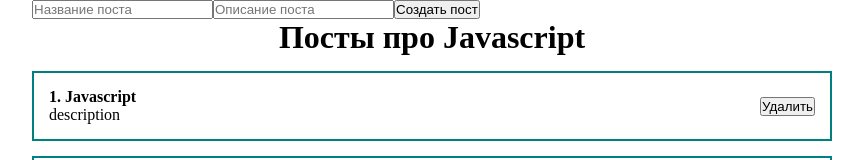
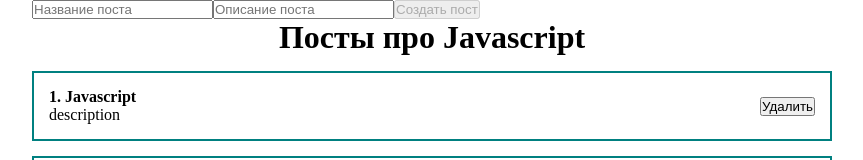
Before and after one commit to amirganizhev/React-documentation, a React (Create React App) app: page / in a window 1280 px wide. Shown: the top 160 px of the page, without its empty margins (208-1071 px from the left). Built offline with nearby package versions, Linux system fonts and the light colour scheme.

Commit message:
деструктуризация Props

```diff
--- a/src/App.js
+++ b/src/App.js
@@ -16,7 +16,7 @@
       <form>
         <input type="text" placeholder="Название поста"/>
         <input type="text" placeholder="Описание поста"/>
-        <MyButton>Создать пост</MyButton>
+        <MyButton disabled>Создать пост</MyButton>
       </form>
       <PostList posts={posts} title='Посты про Javascript'/>
     </div>
--- a/src/components/UI/button/MyButton.jsx
+++ b/src/components/UI/button/MyButton.jsx
@@ -1,11 +1,11 @@
 import React from 'react';
 import classes from './MyButton.module.css';
 
-const MyButton = (props) => {
+const MyButton = ({children, ...props}) => {
 
   return (
-    <button className={classes.MyBtn}>
-      {props.children}
+    <button {...props} className={classes.MyBtn}>
+      {children}
     </button>
   );
 
```
Also changed, not shown: 1 other file (tests, documents, lock files or other folders).
